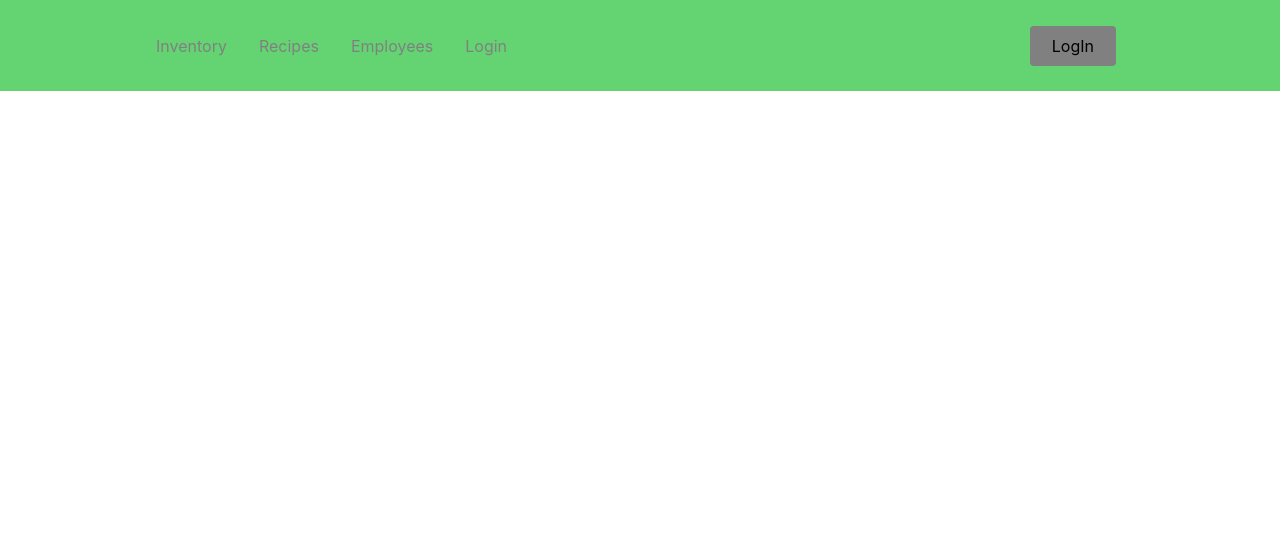
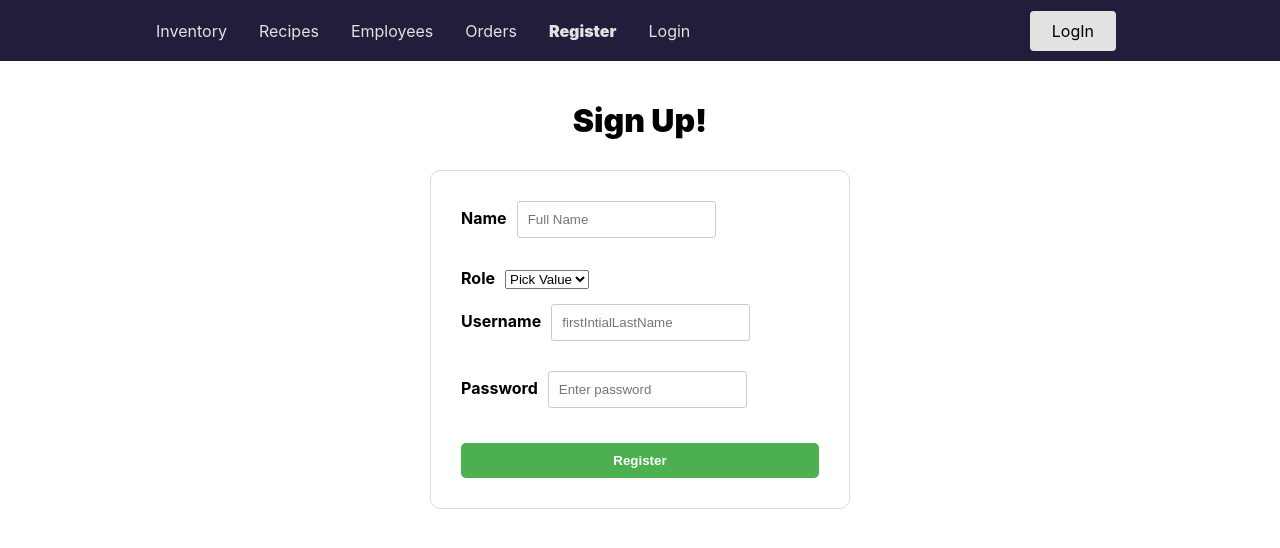
Before and after one commit to CatHer431/CS157cafe, a React (Create React App) app in the folder frontend-app/: page /signup in a window 1280 px wide. Shown: the top 548 px of the page. Built offline with nearby package versions, Linux system fonts and the light colour scheme.

Commit message:
Finished adding pages, changed navbar color, added register pag, but logic needs to be connected to db

```diff
--- a/frontend-app/package.json
+++ b/frontend-app/package.json
@@ -6,6 +6,7 @@
     "@testing-library/jest-dom": "^5.17.0",
     "@testing-library/react": "^13.4.0",
     "@testing-library/user-event": "^13.5.0",
+    "axios": "^1.6.8",
     "react": "^18.3.1",
     "react-dom": "^18.3.1",
     "react-icons": "^5.2.0",
--- a/frontend-app/src/App.js
+++ b/frontend-app/src/App.js
@@ -13,7 +13,9 @@ import Home from "./pages";
 import Inventory from "./pages/InventoryPage";
 import Recipe from "./pages/RecipePage";
 import Employee from "./pages/EmployeePage";
+import Order from "./pages/OrderPage";
 import LoginPage from "./pages/LoginPage";
+import Register from "./pages/RegisterPage";
 
 
 function App() {
@@ -25,6 +27,8 @@ function App() {
                 <Route path="/inventory" element={<Inventory />} />
                 <Route path="/recipes" element={<Recipe />} />
                 <Route path="/employees" element={<Employee />} />
+                <Route path="/orders" element={<Order />} />
+                <Route path="/signup" element={<Register />} />
                 <Route path="/login" element={<LoginPage />} />
             </Routes>
         </Router>
--- a/frontend-app/src/components/Navbar/NavbarElements.js
+++ b/frontend-app/src/components/Navbar/NavbarElements.js
@@ -1,12 +1,11 @@
-// components/Navbar/NavbarElements.js
-
 import { FaBars } from "react-icons/fa";
 import { NavLink as Link } from "react-router-dom";
 import styled from "styled-components";
 
+//Nav Bar
 export const Nav = styled.nav`
-    background: #63d471;
-    height: 85px;
+    background: #211e3b;
+    height: 55px;
     display: flex;
     justify-content: space-between;
     padding: 0.2rem calc((100vw - 1000px) / 2);
@@ -15,8 +14,9 @@ export const Nav = styled.nav`
     /* justify-content: flex-start; */
 `;
 
+//Nav Titles
 export const NavLink = styled(Link)`
-    color: #808080;
+    color: #e3e1e1;
     display: flex;
     align-items: center;
     text-decoration: none;
@@ -24,7 +24,8 @@ export const NavLink = styled(Link)`
     height: 100%;
     cursor: pointer;
     &.active {
-        color: #000000;
+        color: #e3e1e1;
+        font-weight: 900;
     }
 `;
 
@@ -68,9 +69,10 @@ export const NavBtn = styled.nav`
     }
 `;
 
+//Nav Button
 export const NavBtnLink = styled(Link)`
     border-radius: 4px;
-    background: #808080;
+    background: #e3e1e1;
     padding: 10px 22px;
     color: #000000;
     outline: none;
--- a/frontend-app/src/components/Navbar/index.js
+++ b/frontend-app/src/components/Navbar/index.js
@@ -1,5 +1,5 @@
 import React from "react";
-import {Nav, NavLink, Bars, NavMenu, NavBtn,NavBtnLink,} from './NavbarElements';
+import {Nav, NavLink, Bars, NavMenu, NavBtn,NavBtnLink} from './NavbarElements.js';
 
 const Navbar = () => {
     return (
@@ -16,6 +16,12 @@ const Navbar = () => {
                     </NavLink>
                     <NavLink to="/employees" activeStyle>
                         Employees
+                    </NavLink>
+                    <NavLink to="/orders" activeStyle>
+                        Orders
+                    </NavLink>
+                    <NavLink to="/signup" activeStyle>
+                        Register
                     </NavLink>
                     <NavLink to="/login" activeStyle>
                        Login
--- /dev/null
+++ b/frontend-app/src/pages/AuthenticationTitle.module.css
@@ -0,0 +1,4 @@
+.title {
+    font-family: Greycliff CF, var(--mantine-font-family);
+    font-weight: 900;
+  }
--- /dev/null
+++ b/frontend-app/src/pages/OrderPage.js
@@ -0,0 +1,23 @@
+import React from "react";
+
+const Order = () => {
+    return (
+        <div
+            style={{
+                display: "flex",
+                justifyContent: "centre",
+                alignItems: "centre",
+                height: "100vh",
+            }}
+        >
+            <h1>
+                Orders
+            </h1>
+            <body>
+                Put Orders Table Here
+            </body>
+        </div>
+    );
+};
+
+export default Order;
--- /dev/null
+++ b/frontend-app/src/pages/RegisterPage.js
@@ -0,0 +1,100 @@
+import React, { useState } from "react";
+import { useNavigate } from "react-router-dom";
+import axios from "axios";
+import classes from "./AuthenticationTitle.module.css";
+
+export function Register() {
+  const [inputs, setInputs] = useState({
+    name: "",
+    role: "",
+    username: "",
+    password: "",
+  });
+
+  const [err, setError] = useState(null);
+  const navigate = useNavigate();
+
+  const handleChange = (event) => {
+    setInputs({ ...inputs, [event.target.name]: event.target.value });
+  };
+
+  const handleSubmit = async (e) => {
+    e.preventDefault();
+    try {
+      await axios.post("http://localhost:3001/register", inputs);
+      navigate("/recipe");
+    } catch (err) {
+      setError(err.response.data);
+    }
+  };
+
+
+  //ONLY KEEP STYLING! THE LOGIC DOES NOT WORK!
+
+  return (
+    <div className="container" style={{ maxWidth: 420, margin: "40px auto" }}>
+      <h1 className={classes.title} style={{ textAlign: "center" }}>
+        Sign Up!
+      </h1>
+
+      <div className="paper" style={{ border: "1px solid #ddd", padding: 30, borderRadius: 10, marginTop: 30}}>
+
+        <div style={{ marginBottom: 15}}>
+        <label htmlFor="name" style={{ marginRight: 10 }}>Name</label>
+        <input
+          type="text"
+          id="name"
+          name="name"
+          placeholder="Full Name"
+          required
+          value={inputs.name}
+          onChange={handleChange}
+        />
+        </div>
+
+        <div style={{ marginBottom: 15 }}>
+        <label htmlFor="role" style={{ marginRight: 10 }}>Role</label>
+        <select id="role" name="role" required value={inputs.role} onChange={handleChange}>
+          <option value="">Pick Value</option>
+          <option value="Admin">Admin</option>
+          <option value="Manager">Manager</option>
+          <option value="Staff">Staff</option>
+        </select>
+        </div>
+
+        <div style={{ marginBottom: 15 }}>
+        <label htmlFor="username" style={{ marginRight: 10 }}>Username</label>
+        <input
+          type="text"
+          id="username"
+          name="username"
+          placeholder="firstIntialLastName"
+          required
+          value={inputs.username}
+          onChange={handleChange}
+        />
+        </div>
+
+        <div style={{ marginBottom: 15 }}>
+        <label htmlFor="password" style={{ marginRight: 10 }}>Password</label>
+        <input
+          type="password"
+          id="password"
+          name="password"
+          placeholder="Enter password"
+          required
+          value={inputs.password}
+          onChange={handleChange}
+        />
+        </div>
+        <div style={{ marginTop: 20 }}></div>
+        <button type="submit" onClick={handleSubmit} style={{ width: "100%" }}>
+          Register
+        </button>
+      </div>
+    </div>
+  );
+}
+
+
+export default Register;
```
Also changed, not shown: 1 other file (tests, documents, lock files or other folders).
